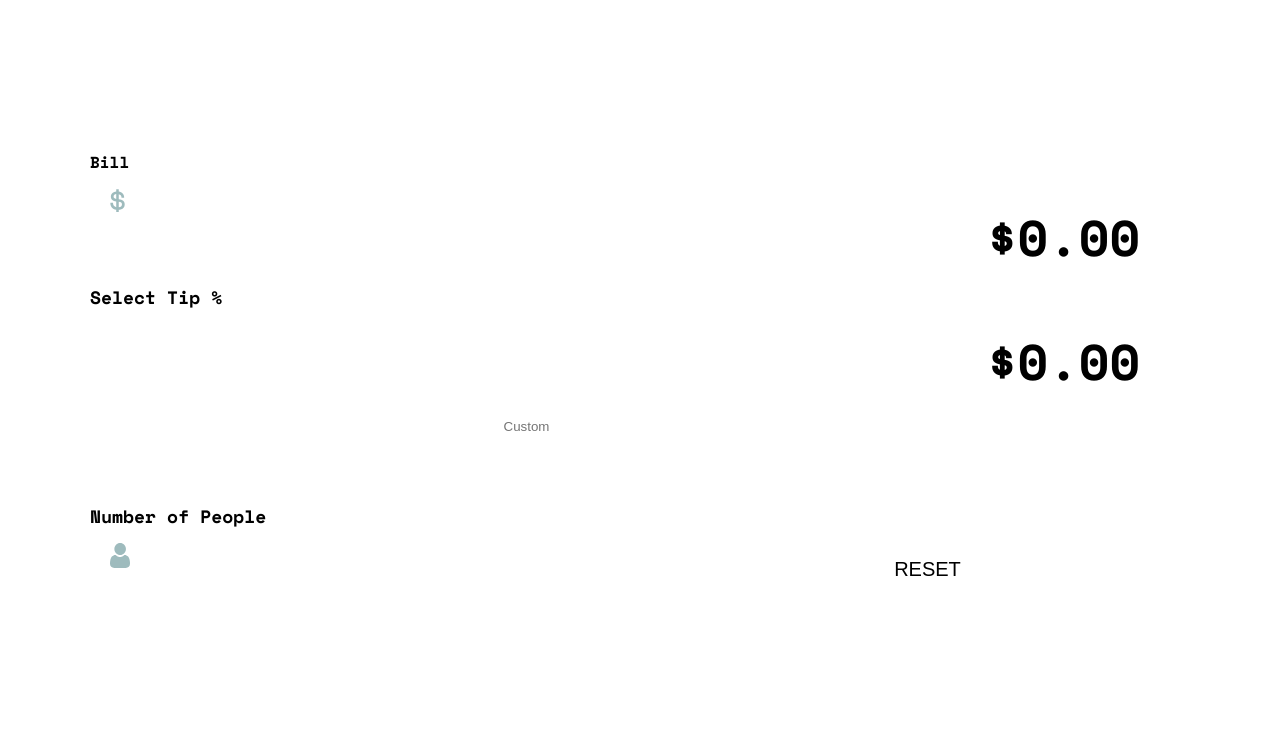
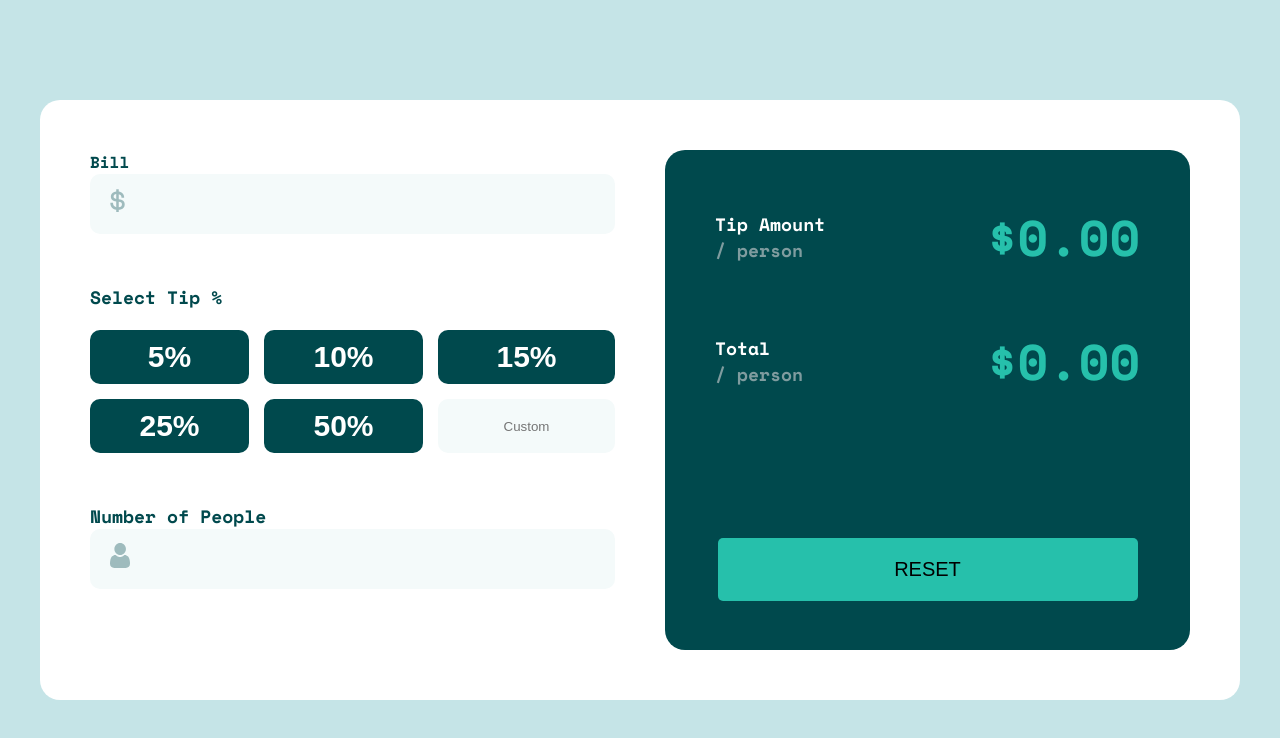
Before and after one commit to GeoLine02/Tip-Calculator-App, a plain HTML site: page index.html in a window 1280 px wide. Drawn offline with Linux system fonts and the light colour scheme; the site is published under a folder, as on GitHub Pages, so addresses that start at the root find nothing.

Commit message:
fix colors.css issue

```diff
--- a/index.html
+++ b/index.html
@@ -4,7 +4,7 @@
     <meta charset="UTF-8" />
     <meta name="viewport" content="width=device-width, initial-scale=1.0" />
 
-    <link rel="stylesheet" href="/css/colors.css" />
+    <link rel="stylesheet" href="./css/colors.css" />
     <link rel="stylesheet" href="./css/main.css" />
     <link
       rel="icon"
```
